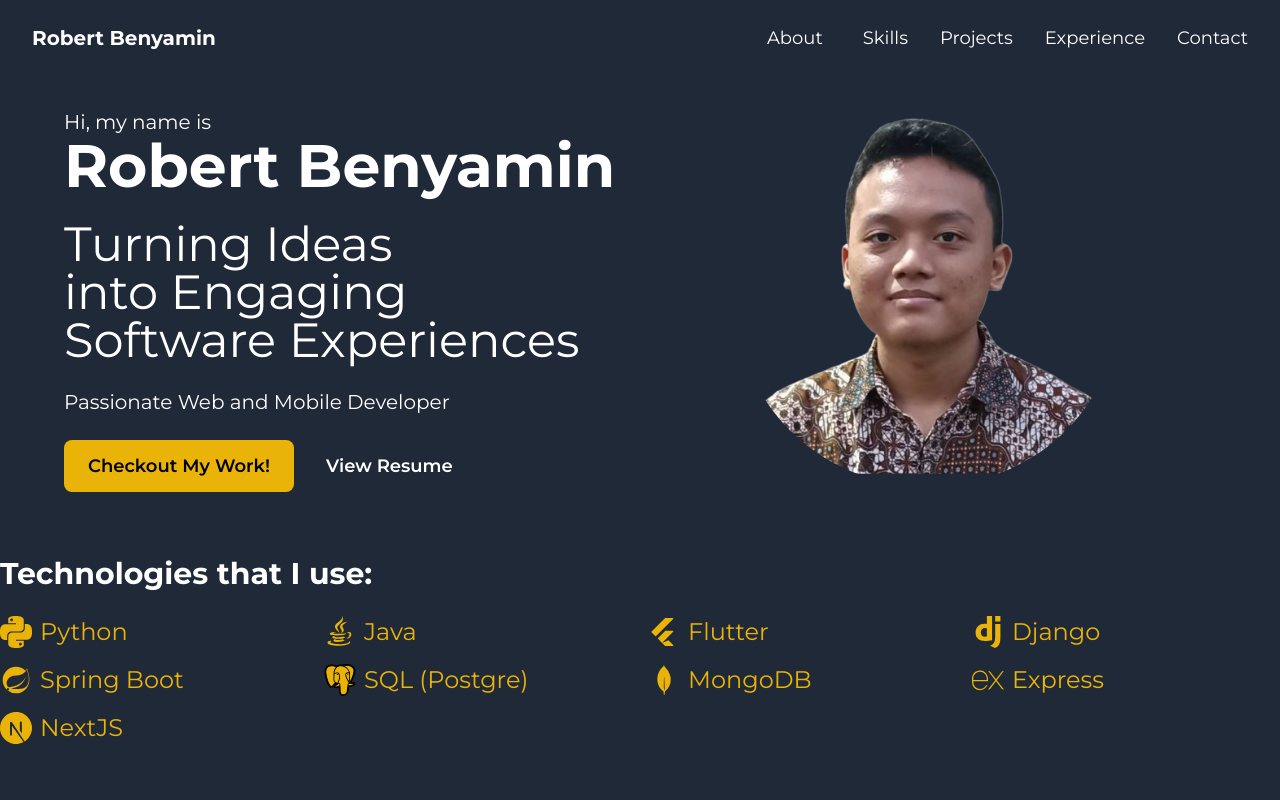
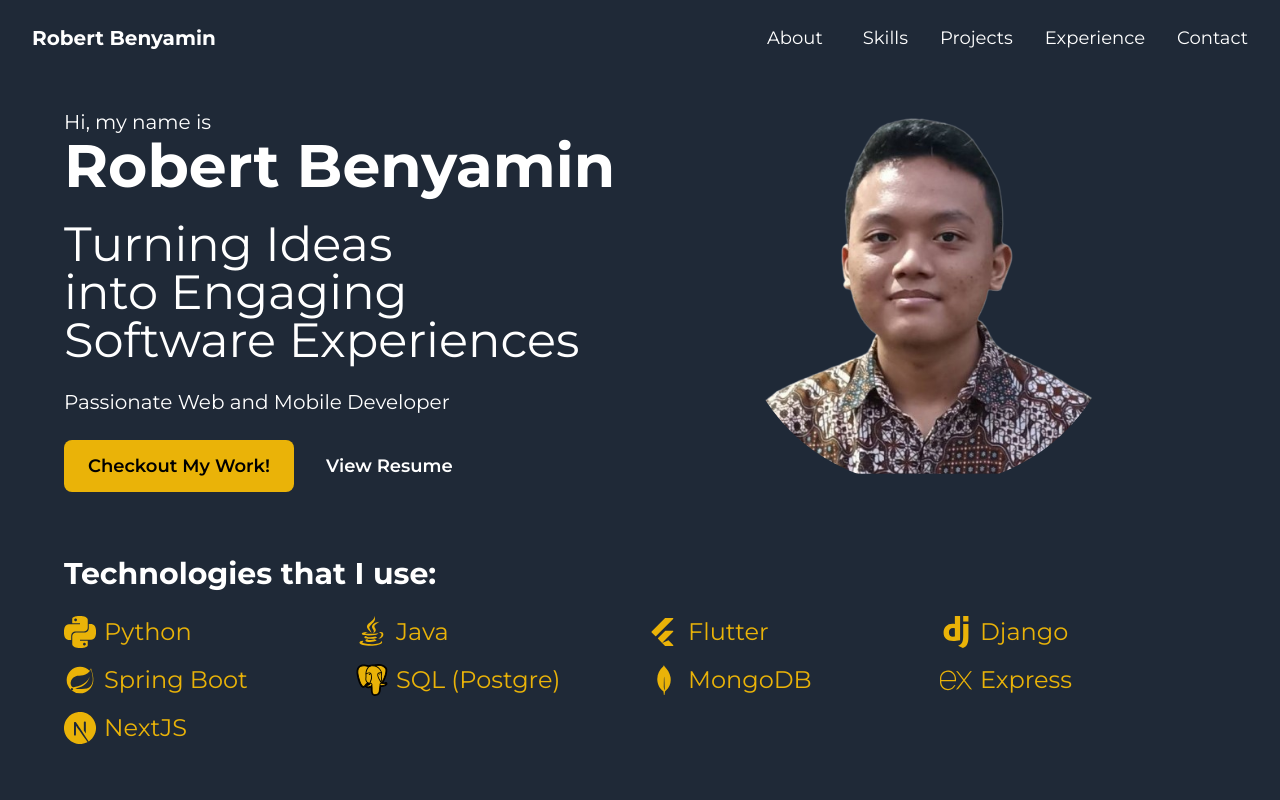
Before and after one commit to RobertBenyamin/portfolio, a React (Create React App) app: page / in a window 1280 px wide. Shown: the top 800 px of the page. Built offline with nearby package versions, Linux system fonts and the light colour scheme.

Commit message:
style: Add padding to Skills component

```diff
--- a/src/components/Skills.jsx
+++ b/src/components/Skills.jsx
@@ -137,7 +137,7 @@ const skills = [
 
 const Skills = () => {
   return (
-    <section id="skills" className="text-white py-8">
+    <section id="skills" className="text-white py-8 px-4 md:px-16">
       <div className="container mx-auto">
         <h2 className="text-3xl font-bold mb-6">Technologies that I use:</h2>
         <ul className="flex flex-wrap sm:grid sm:grid-cols-2 lg:grid-cols-4 gap-4 items-center">
```
